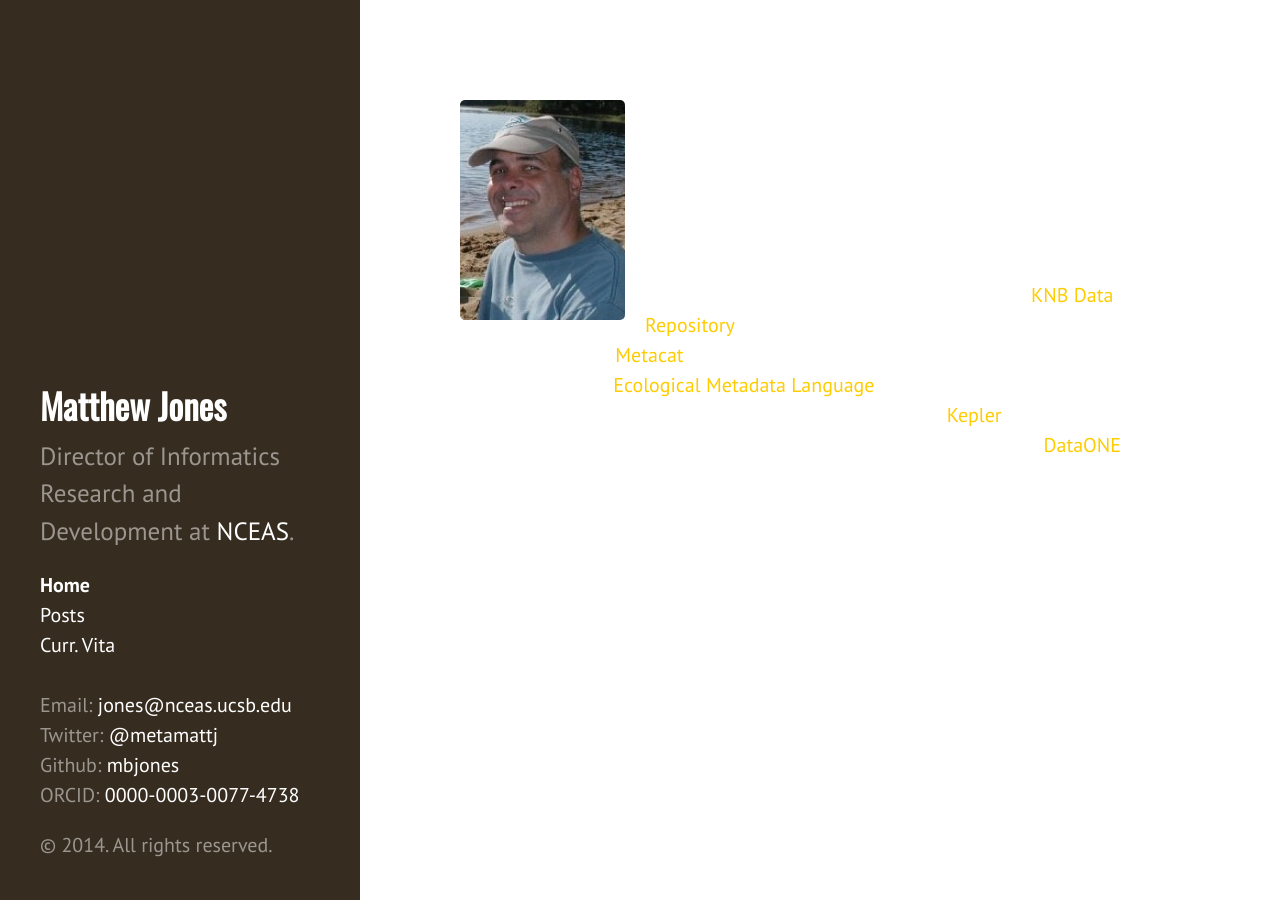
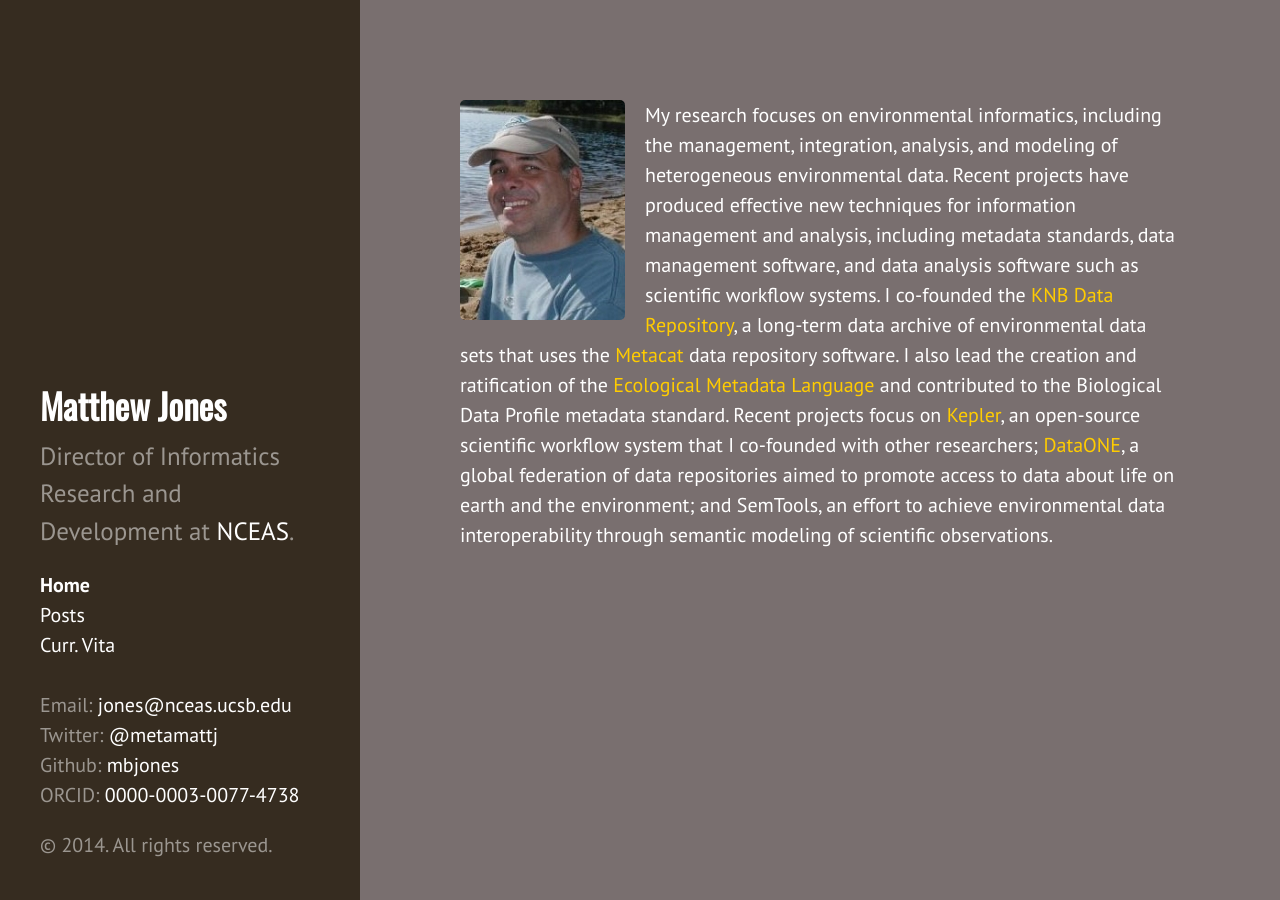
Before and after one commit to mbjones/mbjones.github.io, a Jekyll site: the page built from index.md, in a window 1280 px wide. Built offline with Jekyll 4.4.1, drawn with Linux system fonts in a browser that asks for light colours; Markdown is read by kramdown in place of the engine named in the settings.

Commit message:
Fix the body background color cs selector.

```diff
--- a/public/css/local.css
+++ b/public/css/local.css
@@ -48,7 +48,7 @@
 .theme-base-07 .related-posts li a:hover {
   color: #fc0;
 }
-.theme-base-07 body {
+body.theme-base-07 {
   background-color: #796F6F;
 }
 .theme-base-07 .content {
```
